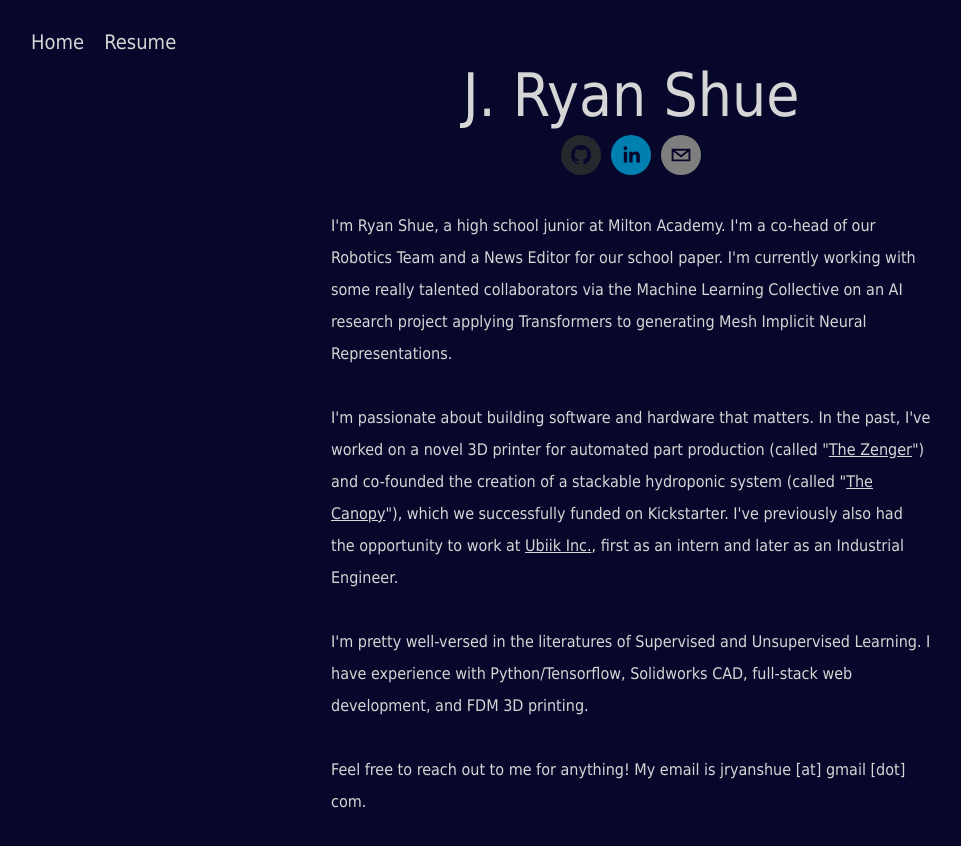
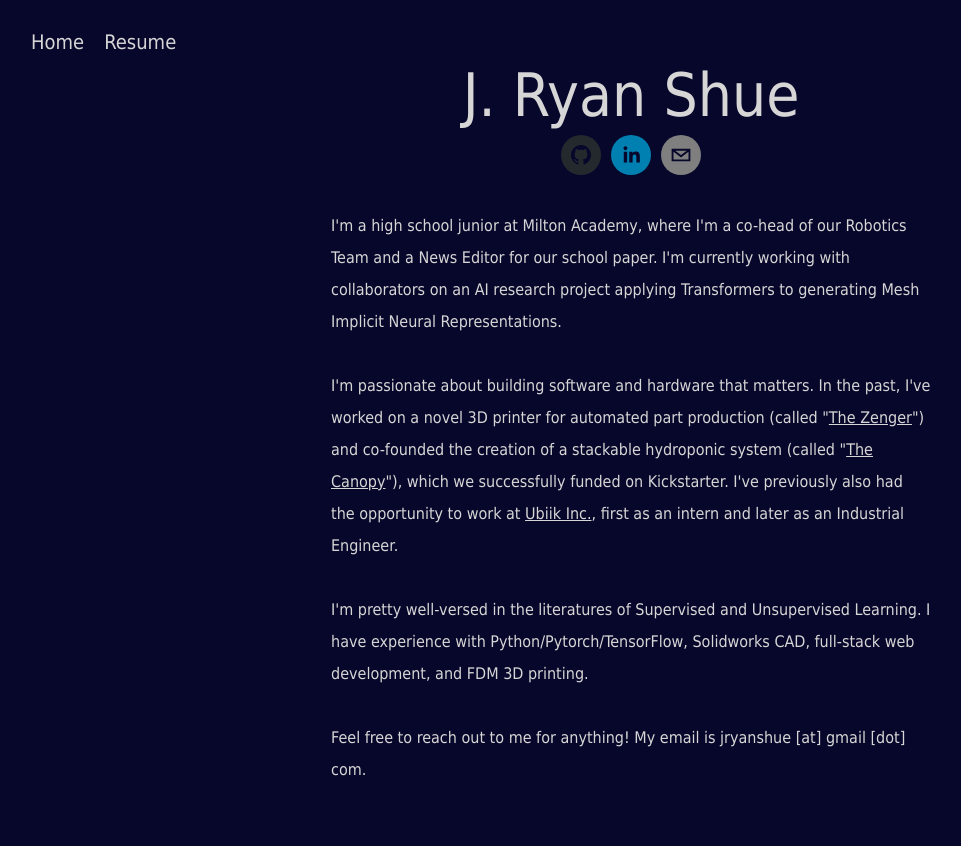
Before and after one commit to JRyanShue/personal-website, a React (Create React App) app: page / in a window 1280 px wide. Shown: the whole page, without its empty margins (9-970 px from the left). After the commit the page ends 816 px from the top, so only its background shows below. Built offline with nearby package versions, Linux system fonts and the light colour scheme.

Commit message:
Update FrontAbout.js

```diff
--- a/src/FrontAbout.js
+++ b/src/FrontAbout.js
@@ -23,16 +23,15 @@
         <div>
             <div className="front-about" style={{width: textWidth}}>
                 <i class="fab fa-github"></i>
-                I'm Ryan Shue, a high school junior at Milton Academy. I'm a co-head of our Robotics Team and a News Editor for our school paper.
-                I'm currently working with some really talented collaborators via the Machine
-                Learning Collective on an AI research project applying Transformers to generating Mesh Implicit Neural Representations.
+                I'm a high school junior at Milton Academy, where I'm a co-head of our Robotics Team and a News Editor for our school paper.
+                I'm currently working with collaborators on an AI research project applying Transformers to generating Mesh Implicit Neural Representations.
                 <br/><br/>
                 I'm passionate about building software and hardware that matters.
                 In the past, I've worked on a novel 3D printer for automated part production (called "<a href="https://jryanshue.github.io/ZengerWriterV1/" style={{color:'rgb(214, 214, 214)'}}>The Zenger</a>")
                 and co-founded the creation of a stackable hydroponic system (called "<a href="https://www.kickstarter.com/projects/thecanopy/the-canopy-smart-vertical-farm" style={{color:'rgb(214, 214, 214)'}}>The Canopy</a>"), which we successfully funded on Kickstarter. I've previously also had the opportunity to work at <></>
                 <a href="https://ubiik.com" style={{color:'rgb(214, 214, 214)'}}>Ubiik Inc.</a>, first as an intern and later as an Industrial Engineer.
                 <br/><br/>
-                I'm pretty well-versed in the literatures of Supervised and Unsupervised Learning. I have experience with Python/Tensorflow, Solidworks CAD, full-stack web development, and FDM 3D printing.
+                I'm pretty well-versed in the literatures of Supervised and Unsupervised Learning. I have experience with Python/Pytorch/TensorFlow, Solidworks CAD, full-stack web development, and FDM 3D printing.
                 <br/><br/>
                 Feel free to reach out to me for anything! My email is jryanshue [at] gmail [dot] com.
                 <br/>
```
